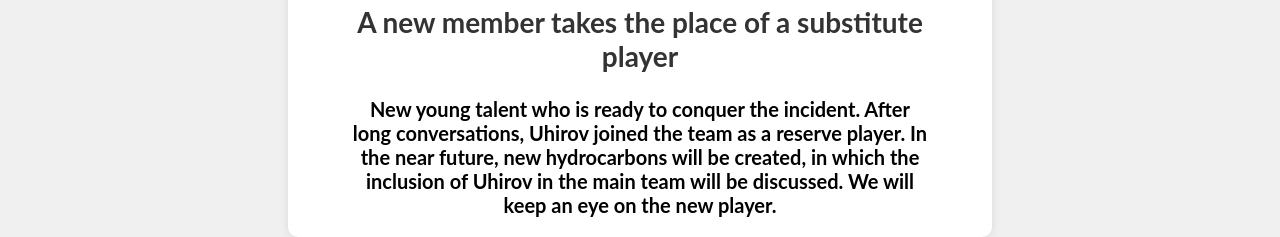
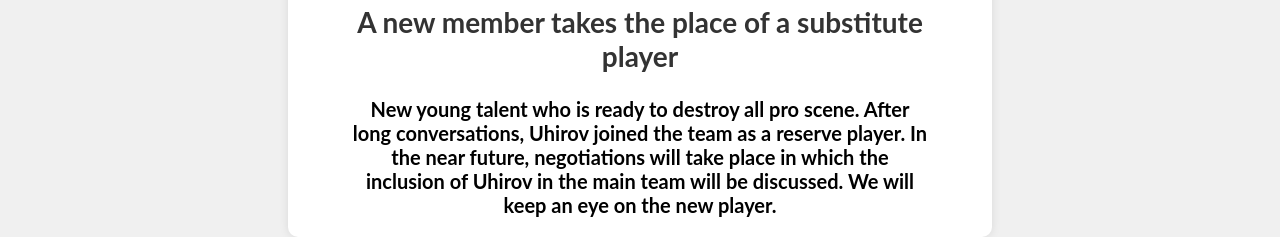
Before and after one commit to ndProgg/LunarLegionCs2.github.io, a plain HTML site: page news1.html in a window 1280 px wide. Shown: the part 576-813 px from the top of the page. Drawn offline with Linux system fonts and the light colour scheme.

Commit message:
Update news1.html

```diff
--- a/news1.html
+++ b/news1.html
@@ -63,6 +63,6 @@
             <div class="news-item">
                 <img src="UHIROVE.png" alt="News Image 1">
                 <h2>A new member takes the place of a substitute player</h2>
-                <b>New young talent who is ready to conquer the incident. After long conversations, Uhirov joined the team as a reserve player. In the near future, new hydrocarbons will be created, in which the inclusion of Uhirov in the main team will be discussed. We will keep an eye on the new player.</b>
+                <b>New young talent who is ready to destroy all pro scene. After long conversations, Uhirov joined the team as a reserve player. In the near future, negotiations will take place in which the inclusion of Uhirov in the main team will be discussed. We will keep an eye on the new player.</b>
 
             </div>
```
